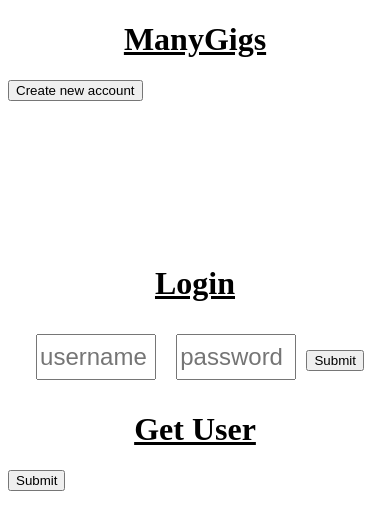
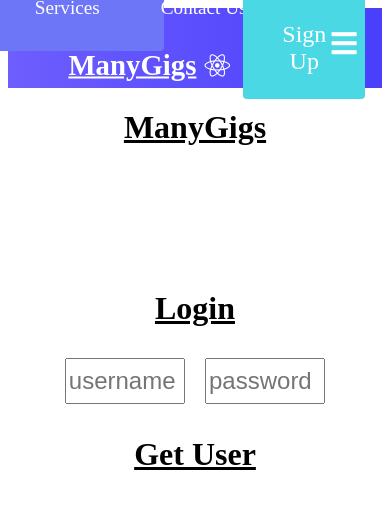
Before and after one commit to tniles320/project-3, a React (Create React App) app in the folder client/: page / in a window 390 px wide. Shown: the top 530 px of the page. Built offline with nearby package versions, Linux system fonts and the light colour scheme.

Commit message:
add Navbar with tabs and button for search

```diff
--- a/client/public/index.html
+++ b/client/public/index.html
@@ -5,6 +5,8 @@
     <meta name="viewport" content="width=device-width, initial-scale=1, shrink-to-fit=no">
     <meta name="theme-color" content="#000000">
     <link rel="manifest" href="%PUBLIC_URL%/manifest.json">
+    <!--Font Awesome CDN-->
+    <link rel="stylesheet" href="https://use.fontawesome.com/releases/v5.15.1/css/all.css" integrity="sha384-vp86vTRFVJgpjF9jiIGPEEqYqlDwgyBgEF109VFjmqGmIY/Y4HV4d3Gp2irVfcrp" crossorigin="anonymous">
 
     <title>React App</title>
   </head>
--- a/client/src/App.js
+++ b/client/src/App.js
@@ -1,9 +1,11 @@
 import React from "react";
 import Home from "./pages/Home";
+import Navbar from "./components/Navbar";
 
 function App() {
   return (
     <div>
+      <Navbar />
       <Home />
     </div>
   );
--- /dev/null
+++ b/client/src/components/Navbar/MenuItems.js
@@ -0,0 +1,27 @@
+export const MenuItems = [
+    {
+        title: 'Home',
+        url: '#',
+        cName: 'nav-links',
+    },
+    {
+        title: 'Account',
+        url: '#',
+        cName: 'nav-links',
+    },
+    {
+        title: 'Services',
+        url: '#',
+        cName: 'nav-links',
+    },
+    {
+        title: 'Contact Us',
+        url: '#',
+        cName: 'nav-links',
+    },
+    {
+        title: 'Sign Up',
+        url: '#',
+        cName: 'nav-links-mobile',
+    }
+]
--- /dev/null
+++ b/client/src/components/Navbar/Navbar.css
@@ -0,0 +1,138 @@
+.NavbarItems {
+    background: linear-gradient(90deg, rgb(110, 94, 254) 0%, rgba(73,63,252,1) 100%);
+    height: 80px;
+    display: flex;
+    justify-content: center;
+    align-items: center;
+    font-size: 1.2rem;
+}
+
+.navbar-logo {
+    color: #fff;
+    justify-self: start;
+    margin-left: 20px;
+    cursor: pointer;
+}
+
+.fa-react {
+    margin-left: 0.5rem;
+    font-size: 1.6rem;
+}
+
+.nav-menu {
+    display: grid;
+    grid-template-columns: repeat(5, auto);
+    grid-gap: 10px;
+    list-style: none;
+    text-align: center;
+    width: 70vw;
+    justify-content: end;
+    margin-right: 2rem;
+}
+
+.nav-links {
+    color: white;
+    text-decoration: none;
+    padding: 0.5rem 1rem;
+}
+
+.nav-links:hover {
+    background-color: #6d76f7;
+    border-radius: 4px;
+    transition: all 0.2s ease-out;
+}
+
+.fa-bars {
+    color: #fff;
+}
+
+.nav-links-mobile {
+    display: none;
+}
+
+.menu-icon {
+    display: none;
+}
+
+@media screen and (max-width: 960px) {
+    .NavbarItems {
+        position: relative;
+    }
+
+    .Nav-menu {
+        display: flex;
+        flex-direction: column;
+        width: 100%;
+        height: 500px;
+        position: absolute;
+        top: 80px;
+        left: -100%;
+        opacity: 1;
+        transition: all 0.5s ease;
+    }
+
+    .nav-menu.active {
+        background: #6668f4;
+        left: 0;
+        transition: all 0.5s ease;
+        z-index: 1;
+    }
+
+    .nav-links {
+        text-align: center;
+        padding: 2rem;
+        width: 100%;
+        display: table;
+    }
+
+    .nav-links:hover {
+        background-color: #6d76f7;
+        border-radius: 4px;
+        transition: all 0.2s ease-out;
+    }
+
+    .navbar-logo {
+        position: absolute;
+        top: 0;
+        left: 0;
+        transform: translate(25%, 50%);
+    }
+
+    .menu-icon {
+        display: block;
+        position: absolute;
+        top: 0;
+        right: 0;
+        transform: translate(-100%, 60%);
+        font-size: 1.8rem;
+        cursor: pointer;
+    }
+
+    .fa-times {
+        color:#fff;
+        font-size: 2rem;
+    }
+
+    .nav-links-mobile {
+        display: block;
+        text-align: center;
+        padding: 1.5rem;
+        margin: 2rem auto;
+        border-radius: 4px;
+        width: 80%;
+        background: #4ad9e4;
+        text-decoration: none;
+        color: #fff;
+        font-size: 1.5rem;
+    }
+
+    .nav-links-mobile:hover {
+        background: #fff;
+        color: #6568f4;
+        transition: 250ms;
+    }
+
+    Button {
+        display: none;
+    }
+}
--- /dev/null
+++ b/client/src/components/Navbar/index.js
@@ -0,0 +1,40 @@
+import React, { Component } from 'react';
+import { MenuItems } from "./MenuItems";
+import { Button } from "../NavbarBtn"
+import './Navbar.css';
+
+class Navbar extends Component {
+    //For button
+    state = { clicked: false}
+
+    //sets click to opposite value
+    handleClick = () => {
+        this.setState({ clicked: !this.state.clicked })
+    }
+
+    render() {
+        return(
+            <nav className="NavbarItems">
+                <h1 className="navbar-logo">ManyGigs<i className="fab fa-react">
+                </i></h1>
+                <div className="menu-icon" onclick={this.handleClick}>
+                    <i className={this.state.clicked ? 'fas fa-times' : 'fas fa-bars'}></i>
+                </div>
+                <ul className={this.state.clicked ? 'nav-menu active' : 'nav-menu'}>
+                    {MenuItems.map((item, index) => {
+                        return (
+                            <li key={index}>
+                                <a className={item.cName} href={item.url}>
+                                {item.title}
+                                </a>
+                            </li>
+                        )
+                    })}
+                </ul>
+                <button>Search</button>
+            </nav>
+        )
+    }
+}
+
+export default Navbar
--- /dev/null
+++ b/client/src/components/NavbarBtn/Button.css
@@ -0,0 +1,46 @@
+:root {
+    --primary: #3acbf7;
+}
+
+.btn {
+    padding: 8px 20px;
+    border-radius: 4px;
+    outline: none;
+    border: none;
+    cursor: pointer;
+}
+
+.btn:hover {
+    padding: 9px 20px;
+    transition: alt 0.3s ease-out;
+    background: #fff;
+    color: #6568f4;
+    transition: 250ms;
+}
+
+.btn--primary {
+    background-color: var(--primary);
+}
+
+.btn--outline {
+    background-color: transparent;
+    color: #fff;
+    padding: 8px 20px;
+    border-radius: 4px;
+    border: 1px solid var(--primary);
+    transition: all 0.3s ease-out;
+}
+
+.btn--medium {
+    padding: 8px 20px;
+    border-radius: 4px;
+    font-size: 18px;
+    color: #fff;
+}
+
+.btn--large {
+    padding: 12px 26px;
+    border-radius: 4px;
+    font-size: 20px;
+    color: #fff;
+}
--- /dev/null
+++ b/client/src/components/NavbarBtn/index.js
@@ -0,0 +1,32 @@
+import React from 'react';
+import './Button.css';
+
+ const STYLES = [
+     'btn-primary',
+     'btn-outline'
+ ]
+
+ const SIZES = [
+    'btn-medium',
+    'btn-large'
+ ]
+
+ export const Button = ({
+     children,
+     type,
+     onClick,
+     buttonStyle,
+     buttonSize
+ }) => {
+
+    const checkButtonStyle = STYLES.includes(buttonStyle) ? buttonStyle : STYLES[0]
+
+    const checkButtonSize = SIZES.includes(buttonSize) ? buttonSize : SIZES[0]
+    return (
+        <button className={`btn ${checkButtonStyle} ${checkButtonSize}`} onClick={onClick} type={type}>
+            {children}
+        </button>
+    )
+ }
+
+ export default Button;
--- a/client/src/index.js
+++ b/client/src/index.js
@@ -2,6 +2,7 @@
 import ReactDOM from "react-dom";
 import App from "./App";
 import registerServiceWorker from "./registerServiceWorker";
+// import Navbar from "./components/Navbar";
 
 ReactDOM.render(<App />, document.getElementById("root"));
 registerServiceWorker();
```
